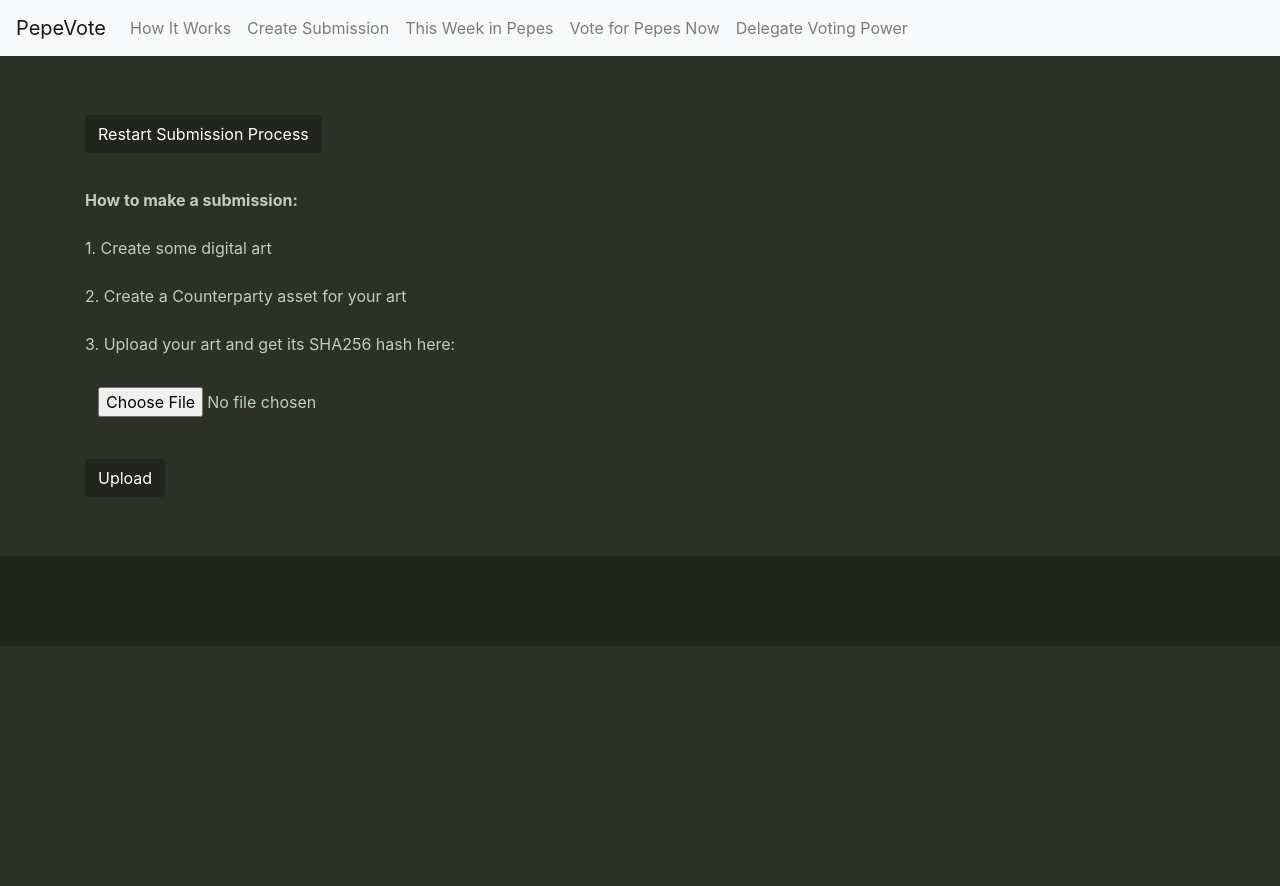
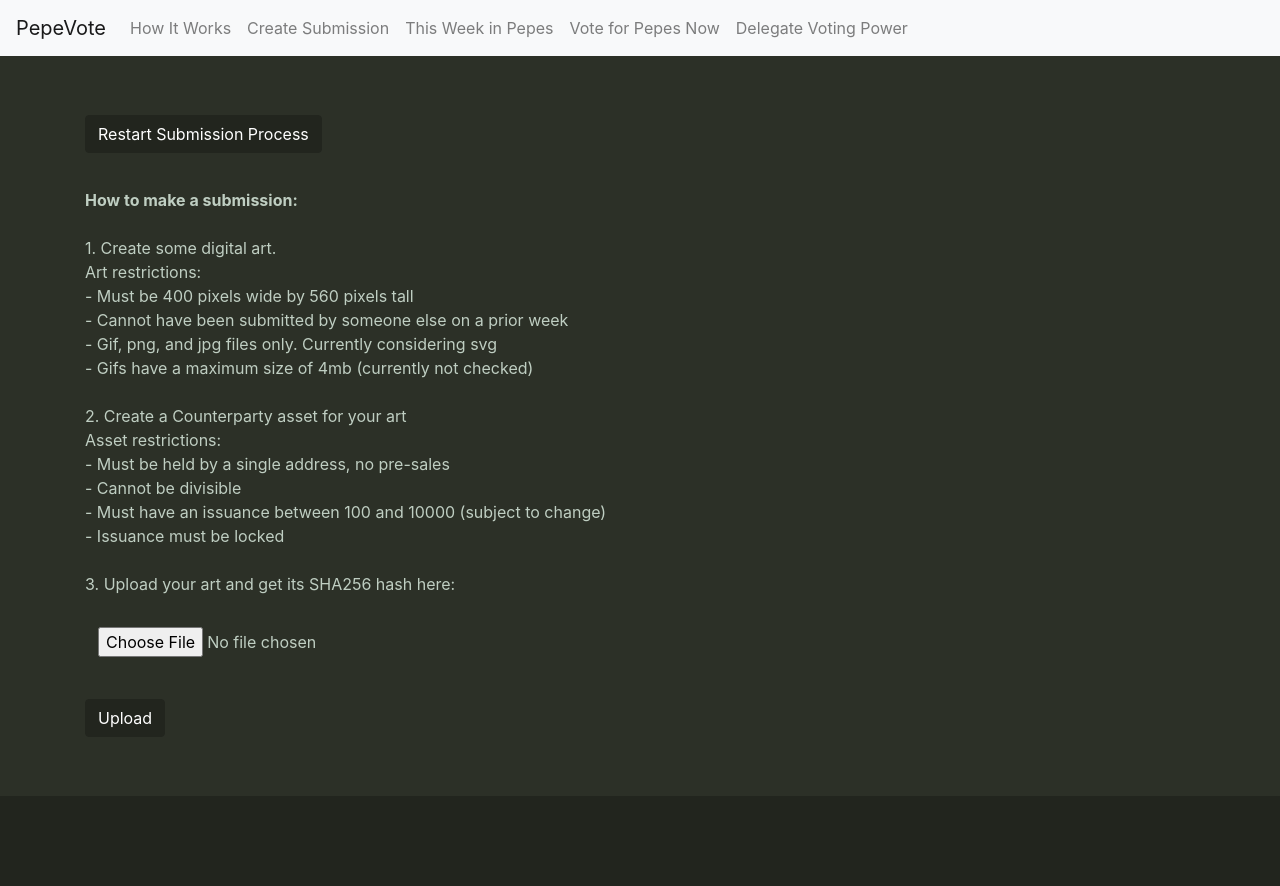
Before and after one commit to livinginformation/PepeVote, a Flask app: page /create_submission in a window 1280 px wide. Before the commit the page ends 487 px from the top, so only its background shows below. Run offline with Flask 2, Linux system fonts and the light colour scheme; parts of the project's set-up code (start-up, migrations or seed data) failed here and were passed over; some libraries are stand-ins or nearby versions.

Commit message:
add sanity checks for image uploads

```diff
--- a/app.py
+++ b/app.py
@@ -16,6 +16,7 @@
 import optparse
 from twisted.internet import reactor, ssl
 from flask_cors import CORS, cross_origin
+from PIL import Image
 
 conn = sqlite3.connect('pepevote.db')
 
@@ -32,11 +33,11 @@
 
 app = Flask(__name__)
 CORS(app)
-#Bootstrap(app)
+
+app.config['MAX_CONTENT_LENGTH'] = 4 * 1024 * 1024  # for 4MB max-limit.
 
 UPLOAD_FOLDER = os.path.basename('uploads')
 app.config['UPLOAD_FOLDER'] = UPLOAD_FOLDER
-
 
 bitcoin_rpc_url = "http://localhost:8332"
 xcpd_url = "http://localhost:4000/api/"
@@ -327,28 +328,44 @@
 
 @app.route('/rpwverify')
 def rpwverify():
-    return json.dumps({'success':True}), 200, {'ContentType':'application/json'}
+    return json.dumps({'success':True, 'status': 'Please display this message.'}), 200, {'ContentType':'application/json'}
+
+
+@app.route('/vote_list')
+def vote_list():
+    return render_template('vote_list.html')
 
 
 @app.route('/upload', methods=['POST'])
 def upload_file():
     hash = 0
-    if 'image' in request.files:
-        file = request.files['image']
-        if file.filename.endswith(".png") or file.filename.endswith(".jpg") or \
-          file.filename.endswith(".jpeg") or file.filename.endswith(".gif"):
-            f = os.path.join(app.config['UPLOAD_FOLDER'], file.filename)
-            file.save(f)
-            hash = sha256_checksum(f)
-            print("File written: " + f)
-
-            return render_template('create_submission.html', hash=hash)
-        else:
-            upload_error='File is not an image or a gif'
-            return render_template('create_submission.html', upload_error=upload_error)
-    else:
+    if 'image' not in request.files:
         upload_error='No image uploaded.'
         return render_template('create_submission.html', upload_error=upload_error)
+
+    file = request.files['image']
+    im   = Image.open(file)
+
+    (width, height) = im.size
+    filetype        = im.format
+
+    if (width != 400):
+        upload_error = 'Image needs to be 400 pixels wide'
+        return render_template('create_submission.html', upload_error=upload_error)
+
+    if (height != 560):
+        upload_error = 'Image needs to be 560 pixels tall'
+        return render_template('create_submission.html', upload_error=upload_error)
+
+    if filetype != 'JPEG' and filetype != 'GIF' and filetype != 'PNG':
+        upload_error='File must be a jpeg, png, or gif'
+        return render_template('create_submission.html', upload_error=upload_error)
+
+    f = os.path.join(app.config['UPLOAD_FOLDER'], file.filename)
+    file.save(f)
+    hash = sha256_checksum(f)
+    print("File written: " + f)
+    return render_template('create_submission.html', hash=hash)
 
 
 @app.route('/get_votes', methods=['GET'])
--- a/templates/create_submission.html
+++ b/templates/create_submission.html
@@ -13,10 +13,30 @@
 <b>How to make a submission:</b>
 <br>
 <br>
-1. Create some digital art
+1. Create some digital art.
+<br>
+Art restrictions:
+<br>
+ - Must be 400 pixels wide by 560 pixels tall
+<br>
+ - Cannot have been submitted by someone else on a prior week
+<br>
+ - Gif, png, and jpg files only. Currently considering svg
+<br>
+ - Gifs have a maximum size of 4mb (currently not checked)
 <br>
 <br>
 2. Create a Counterparty asset for your art
+<br>
+Asset restrictions:
+<br>
+ -  Must be held by a single address, no pre-sales
+<br>
+ - Cannot be divisible
+<br>
+ - Must have an issuance between 100 and 10000 (subject to change)
+<br>
+ - Issuance must be locked
 <br>
 <br>
 3. Upload your art and get its SHA256 hash here:
```
